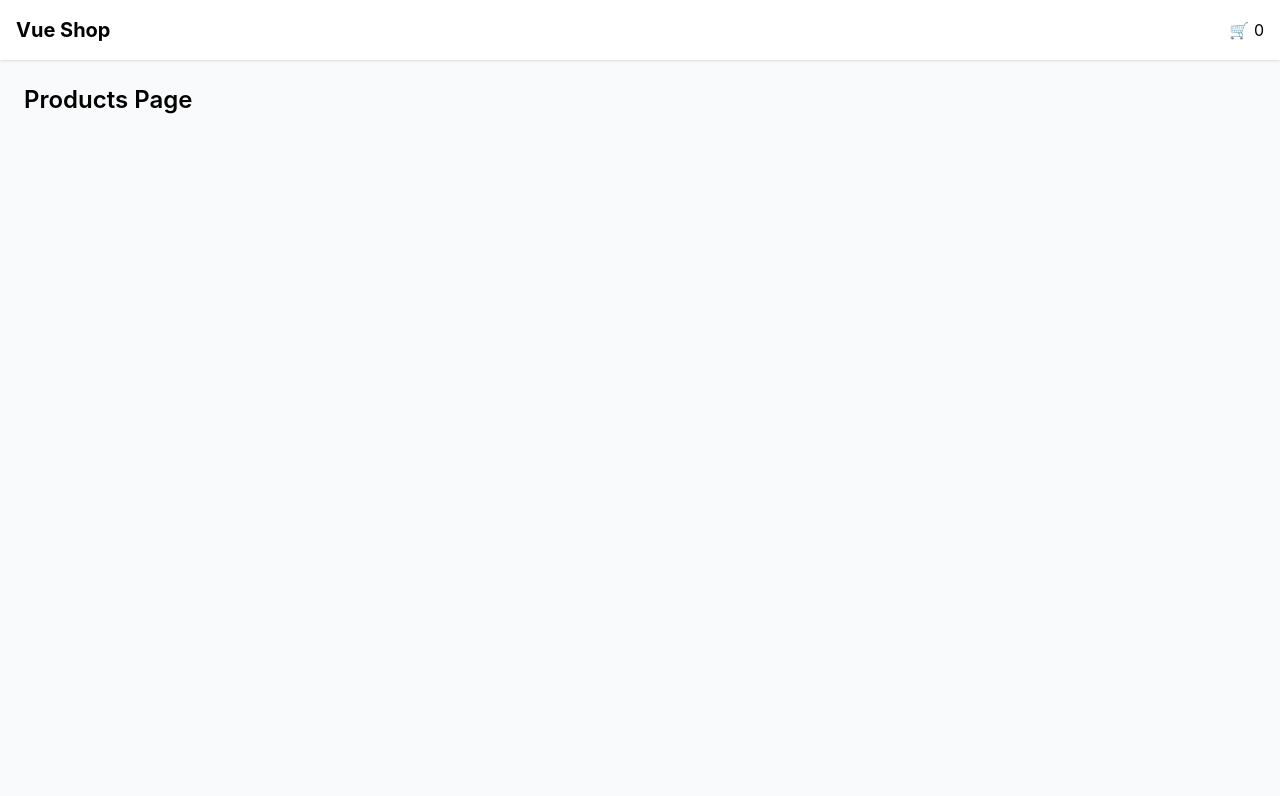
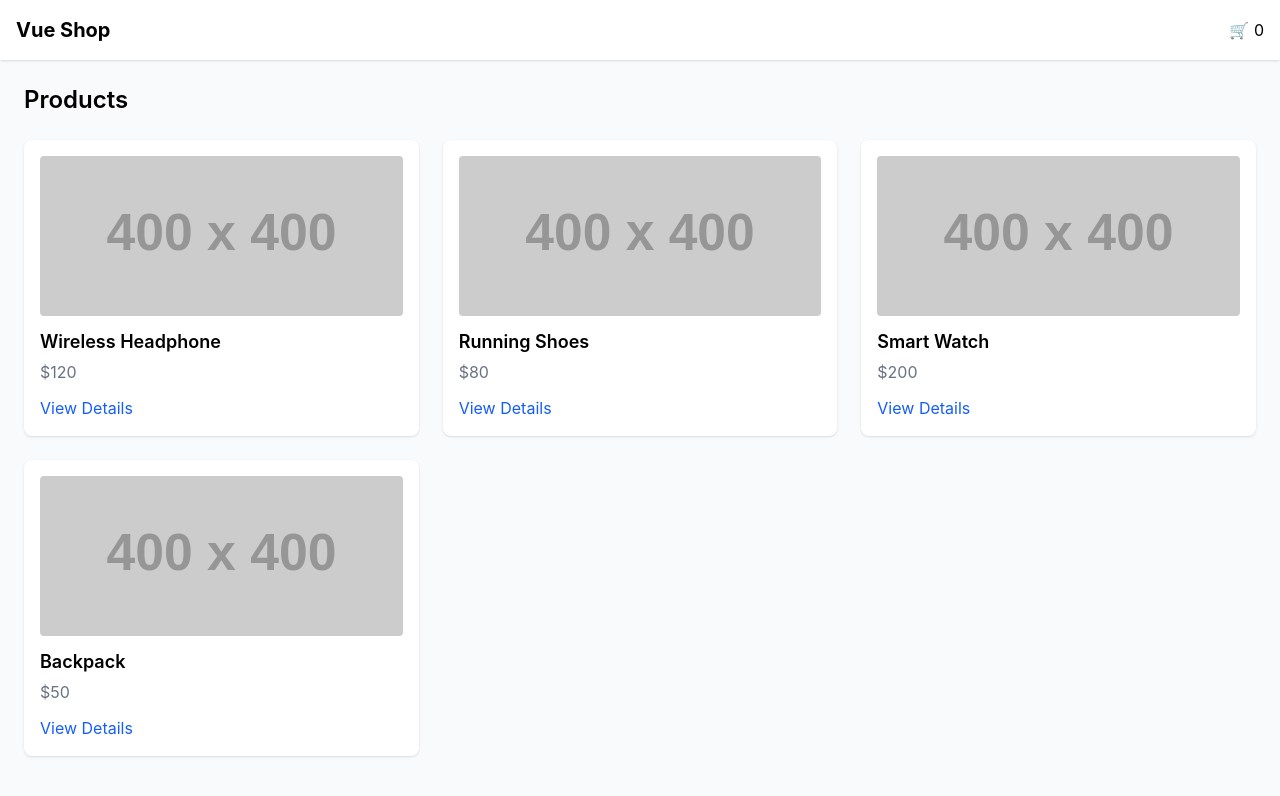
Before and after one commit to hamedAbdollahzade/vue-shop, a Vue app: page /products in a window 1280 px wide. Shown: the top 796 px of the page. Built offline with nearby package versions, Linux system fonts and the light colour scheme.

Commit message:
feat: add mock products data and product listing with ProductCard component

```diff
--- a/src/components/ProductCard.vue
+++ b/src/components/ProductCard.vue
@@ -0,0 +1,26 @@
+<template>
+  <div class="bg-white rounded-lg shadow hover:shadow-lg transition p-4 cursor-pointer">
+    <img alt="image" :src="product?.image" class="w-full h-40 object-cover rounded"/>
+
+    <h3 class="mt-3 text-lg font-semibold">
+      {{ product?.title }}
+    </h3>
+
+    <p class="text-gray-500 mt-1">
+      ${{ product?.price }}
+    </p>
+
+    <RouterLink
+      :to="`/products/${product?.id}`"
+      class="inline-block mt-3 text-blue-600 hover:underline"
+    >
+      View Details
+    </RouterLink>
+  </div>
+</template>
+
+<script setup>
+defineProps({
+  product: Object
+})
+</script>
--- a/src/data/products.js
+++ b/src/data/products.js
@@ -0,0 +1,37 @@
+export const products = [
+  {
+    id: 1,
+    title: "Wireless Headphone",
+    price: 120,
+    category: "electronics",
+    description: "High quality wireless headphone with noise cancellation.",
+    image: "https://placehold.co/400"
+
+
+  },
+  {
+    id: 2,
+    title: "Running Shoes",
+    price: 80,
+    category: "fashion",
+    description: "Comfortable running shoes for everyday use.",
+    image: "https://placehold.co/400"
+  },
+  {
+    id: 3,
+    title: "Smart Watch",
+    price: 200,
+    category: "electronics",
+    description: "Track your fitness and notifications with this smart watch.",
+    image: "https://placehold.co/400"
+  },
+  {
+    id: 4,
+    title: "Backpack",
+    price: 50,
+    category: "fashion",
+    description: "Durable backpack suitable for travel and work.",
+    image: "https://placehold.co/400"
+
+  }
+]
--- a/src/views/ProductsView.vue
+++ b/src/views/ProductsView.vue
@@ -1,9 +1,21 @@
 <template>
   <MainLayout>
-    <h2 class="text-2xl font-semibold">Products Page</h2>
+    <h2 class="text-2xl font-semibold mb-6">
+      Products
+    </h2>
+
+    <div class="grid grid-cols-1 sm:grid-cols-2 md:grid-cols-3 gap-6">
+      <ProductCard
+        v-for="product in products"
+        :key="product.id"
+        :product="product"
+      />
+    </div>
   </MainLayout>
 </template>
 
 <script setup>
 import MainLayout from '../layouts/MainLayout.vue'
+import ProductCard from '../components/ProductCard.vue'
+import { products } from '../data/products'
 </script>
```
